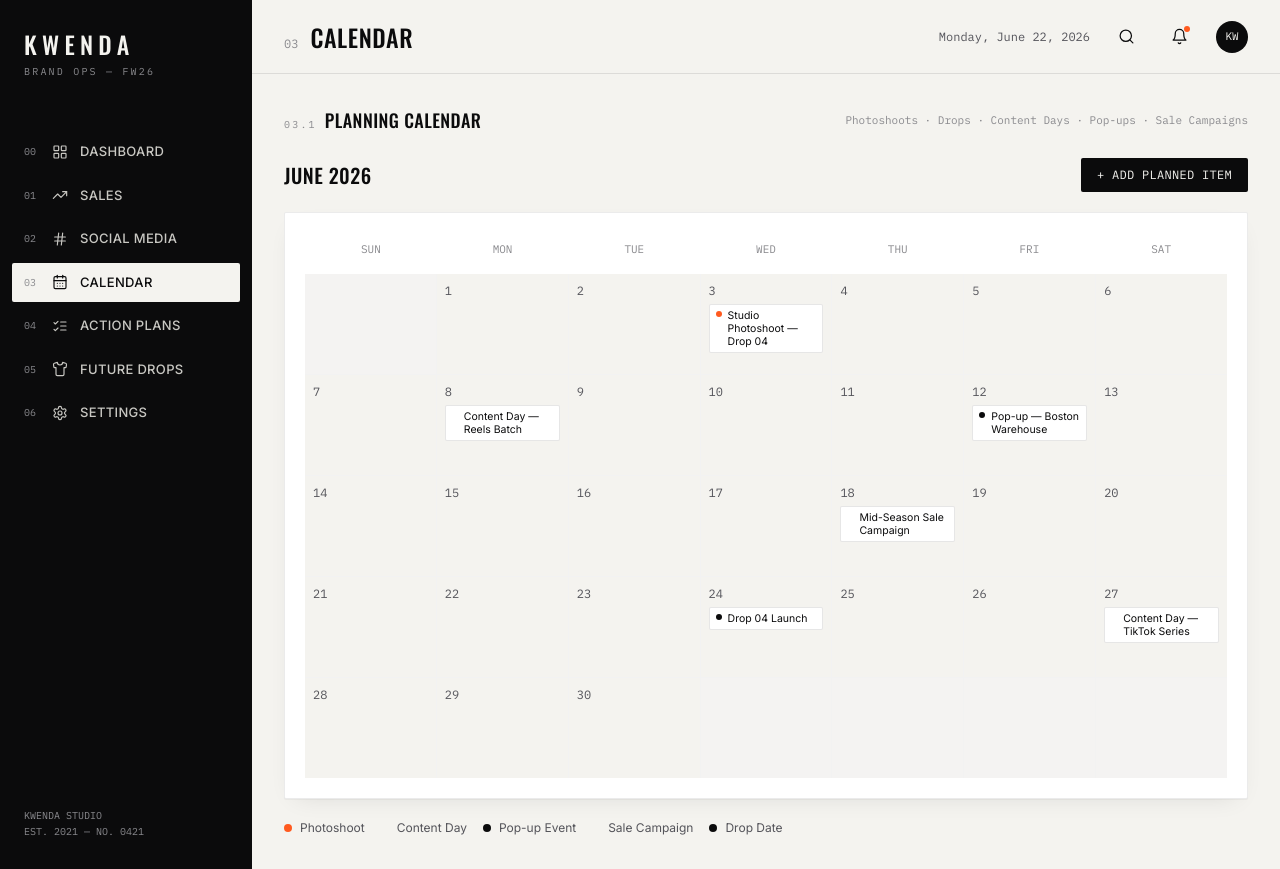
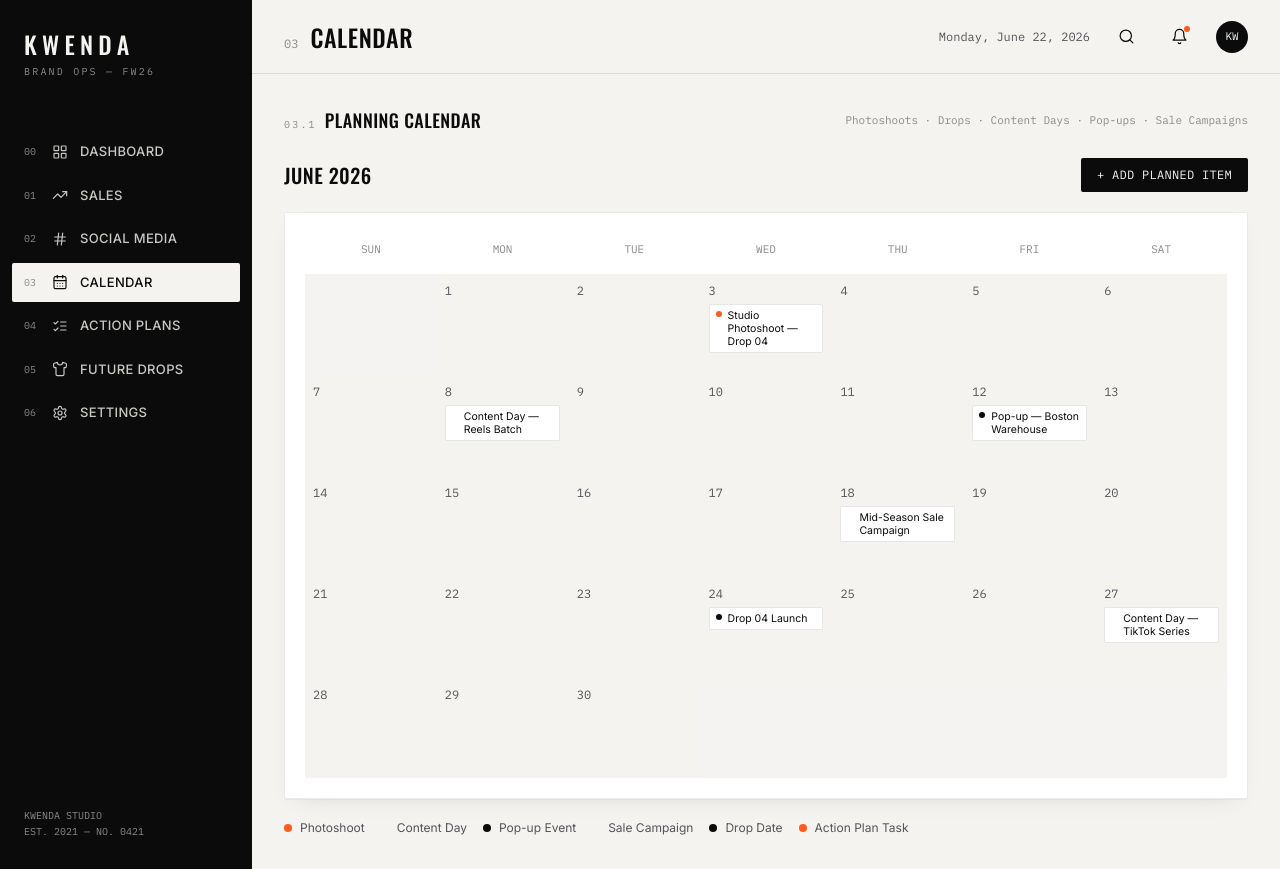
Before and after one commit to natiatmmusic-ops/kwenda-dashboard, a Next.js app: page /calendar in a window 1280 px wide. Built offline with nearby package versions, Linux system fonts and the light colour scheme.

Commit message:
Update sampleData.js

```diff
--- a/src/data/sampleData.js
+++ b/src/data/sampleData.js
@@ -63,8 +63,8 @@ export const eventTypeStyles = {
   popup: { label: "Pop-up Event", dot: "bg-ink" },
   sale: { label: "Sale Campaign", dot: "bg-fog" },
   drop: { label: "Drop Date", dot: "bg-ink" },
+  task: { label: "Action Plan Task", dot: "bg-tag" },
 };
-
 export const actionPlans = [
   {
     id: 1,
```
